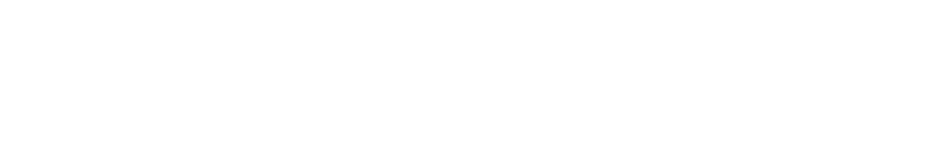
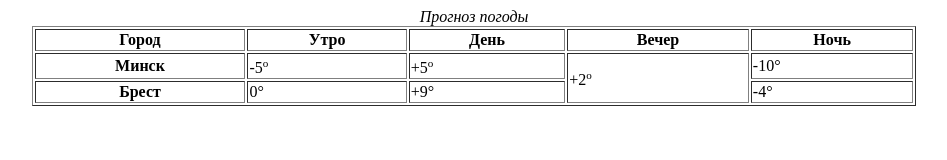
Before and after one commit to ITDmD/Dmitry_Drobyshev, a plain HTML site: page Lesson_2/Base/table_1.html in a window 1280 px wide. Shown: the whole page, without its empty margins (166-1113 px from the left). Drawn offline with Linux system fonts and the light colour scheme.

Commit message:
Base_table_ready

```diff
--- a/Lesson_2/Base/table_1.html
+++ b/Lesson_2/Base/table_1.html
@@ -2,10 +2,31 @@
 <html lang="en">
 <head>
     <meta charset="UTF-8">
-
     <title>02. HTML. Таблицы</title>
 </head>
 <body>
-
+    <table border="1" align="center" width="70%">
+        <caption><i>Прогноз погоды</i></caption>
+        <tr>
+            <th>Город</th> <!--Сделал тегом 'th', так как этот тег используется для шапки таблицы (этот тег выделяет текст жирным шрифтом), но скорее всего в этом задании нужно было просто делать тегом 'td', центрировать и выделять жирным тегом 'b'-->
+            <th>Утро</th>
+            <th>День</th>
+            <th>Вечер</th>
+            <th>Ночь</th>
+        </tr>
+        <tr>
+            <td align="center"><b>Минск</b></td>
+            <td>-5<sup><small>о</small></sup></td> <!--Знак градуса ввёл с помощью тега 'sup' который делает надстрочный символ и тега 'small' для уменьшения размера символа-->
+            <td>+5<sup><small>о</small></sup></td>
+            <td rowspan="2">+2<sup><small>o</small></sup></td>
+            <td>-10&#xb0;</td>
+        </tr>
+        <tr>
+            <td align="center"><b>Брест</b></td>
+            <td>0&#xb0;</td> <!--Знак градуса ввёл с помощью мнемоника '&#xb0;'-->
+            <td>+9&#xb0;</td>
+            <td>-4&#xb0;</td>
+        </tr>
+    </table>
 </body>
 </html>
```
